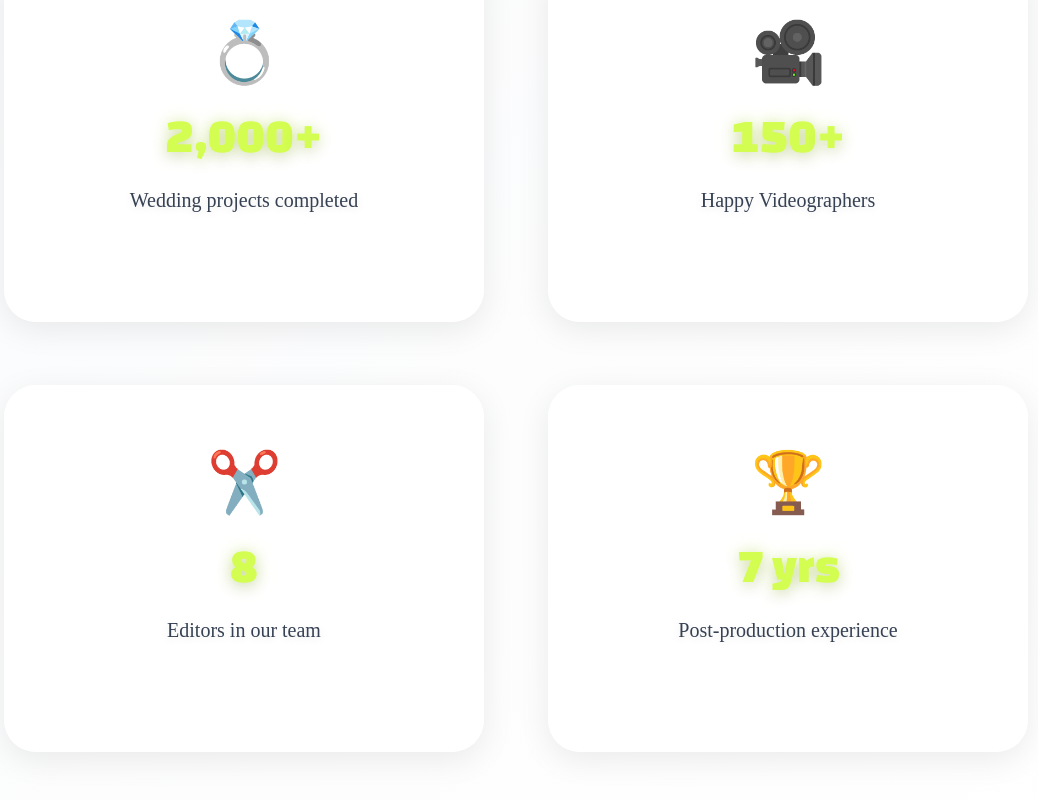
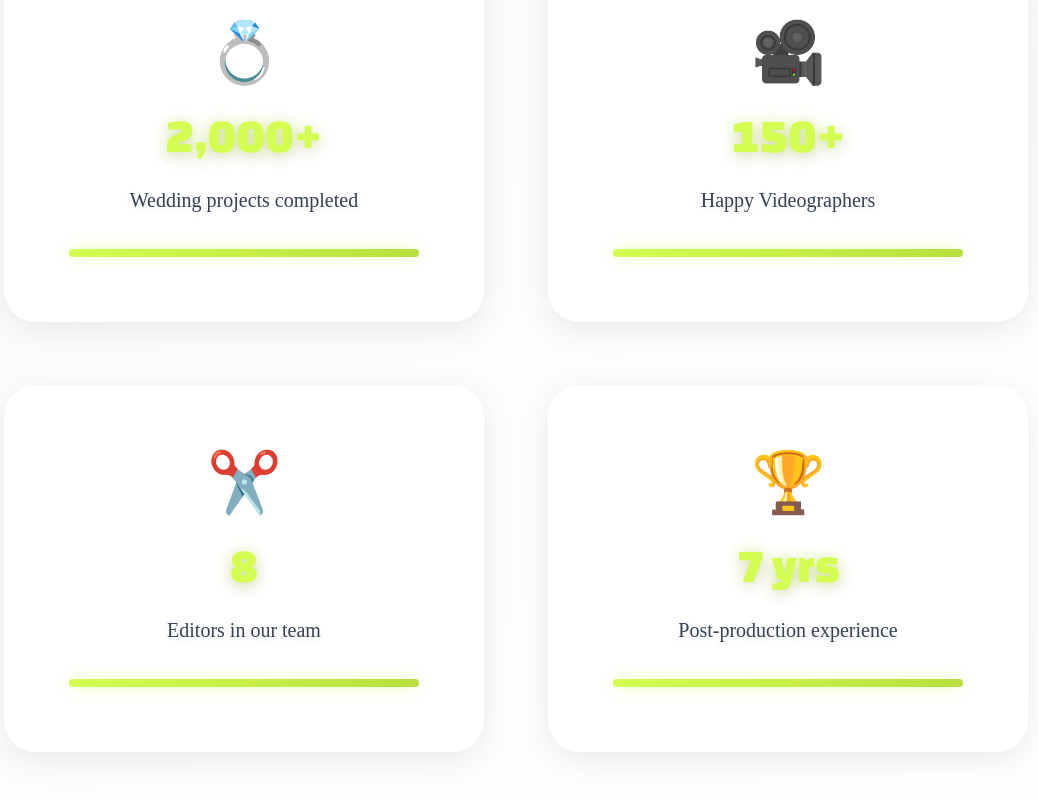
Before and after one commit to yourprint699-crypto/BT4, a React (Vite) app: page / in a window 1280 px wide. Shown: the part 4140-4940 px from the top of the page, without its empty margins (124-1162 px from the left). Built offline with nearby package versions, Linux system fonts and the light colour scheme.

Commit message:
Remove black/white color change effect from statistics

```diff
--- a/src/components/home/StatsSection.jsx
+++ b/src/components/home/StatsSection.jsx
@@ -131,21 +131,21 @@ const StatsSection = () => {
 
               {/* Number */}
               <div className='mb-6'>
-                <span className='counter-number font-[font2] text-4xl lg:text-5xl text-[#D3FD50] group-hover:text-black transition-colors duration-500 text-layer-2 glow-accent' style={{background: 'none', backgroundColor: 'transparent'}}>
+                <span className='counter-number font-[font2] text-4xl lg:text-5xl text-[#D3FD50] text-layer-2 glow-accent' style={{background: 'none', backgroundColor: 'transparent'}}>
                   0
                 </span>
-                <span className='font-[font2] text-4xl lg:text-5xl text-[#D3FD50] group-hover:text-black transition-colors duration-500 text-layer-2 glow-accent' style={{background: 'none', backgroundColor: 'transparent'}}>
+                <span className='font-[font2] text-4xl lg:text-5xl text-[#D3FD50] text-layer-2 glow-accent' style={{background: 'none', backgroundColor: 'transparent'}}>
                   {stat.suffix}
                 </span>
               </div>
 
               {/* Label */}
-              <p className='font-[font1] text-lg lg:text-xl leading-relaxed text-gray-700 group-hover:text-gray-900 transition-colors duration-500 text-layer-1'>
+              <p className='font-[font1] text-lg lg:text-xl leading-relaxed text-gray-700 text-layer-1'>
                 {stat.label}
               </p>
 
               {/* Hover accent line */}
-              <div className='w-0 group-hover:w-full h-2 bg-gradient-to-r from-[#D3FD50] to-[#b8e03e] transition-all duration-700 mt-8 rounded-full mx-auto glow-accent'></div>
+              <div className='w-full h-2 bg-gradient-to-r from-[#D3FD50] to-[#b8e03e] mt-8 rounded-full mx-auto glow-accent'></div>
             </div>
           ))}
         </div>
```
